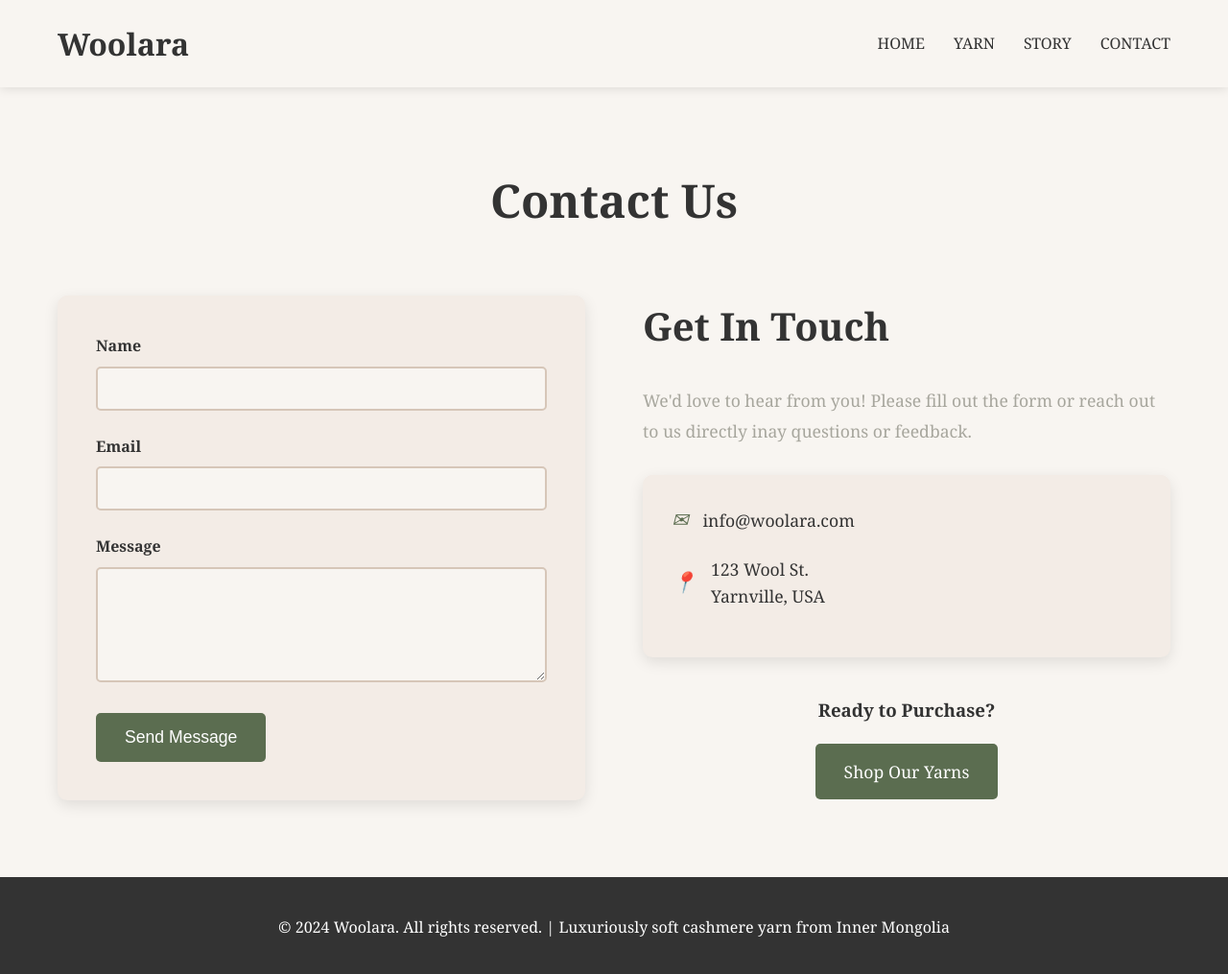
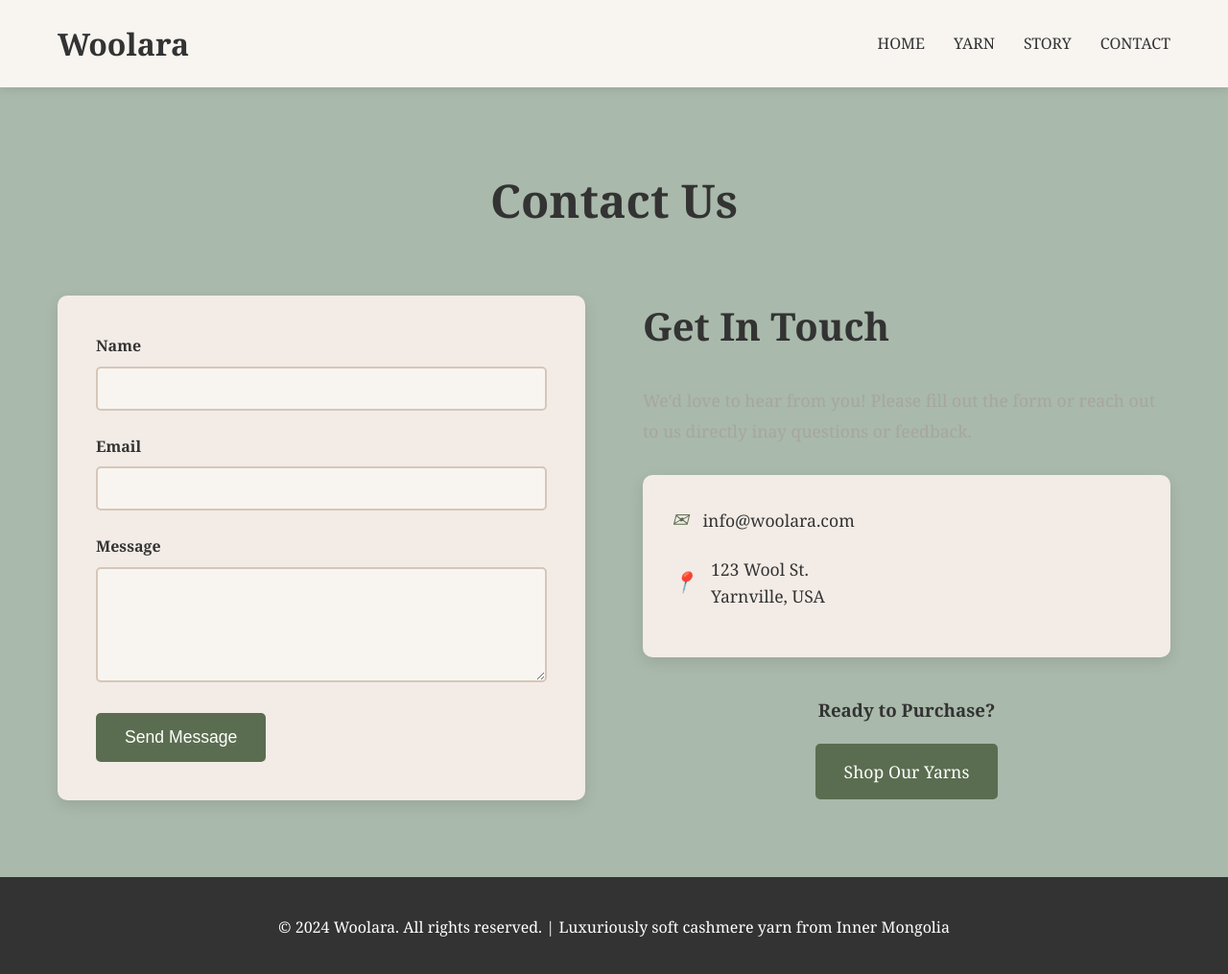
Before and after one commit to li6834300/Woolara, a Jekyll site: the page built from contact/index.html, in a window 1280 px wide and 1020 px high. Shown: the top 1015 px of the window at 96% size. Built offline with Jekyll 4.4.1, drawn with Linux system fonts in a browser that asks for light colours.

Commit message:
Update page background color to #A9b9ab for wide screen display

```diff
--- a/assets/css/main.css
+++ b/assets/css/main.css
@@ -18,7 +18,7 @@ body {
   font-family: 'Georgia', serif;
   line-height: 1.6;
   color: var(--charcoal);
-  background-color: var(--cashmere-beige);
+  background-color: #A9b9ab;
 }
 
 .container {
@@ -69,7 +69,7 @@ nav a:hover {
 
 /* Hero Section */
 .hero {
-  background: #7CB342;
+  background: linear-gradient(rgba(0,0,0,0.3), rgba(0,0,0,0.3)), url('/Woolara/assets/images/home page pic/hero-bg.png');
   background-size: cover;
   background-position: center;
   height: 80vh;
```
